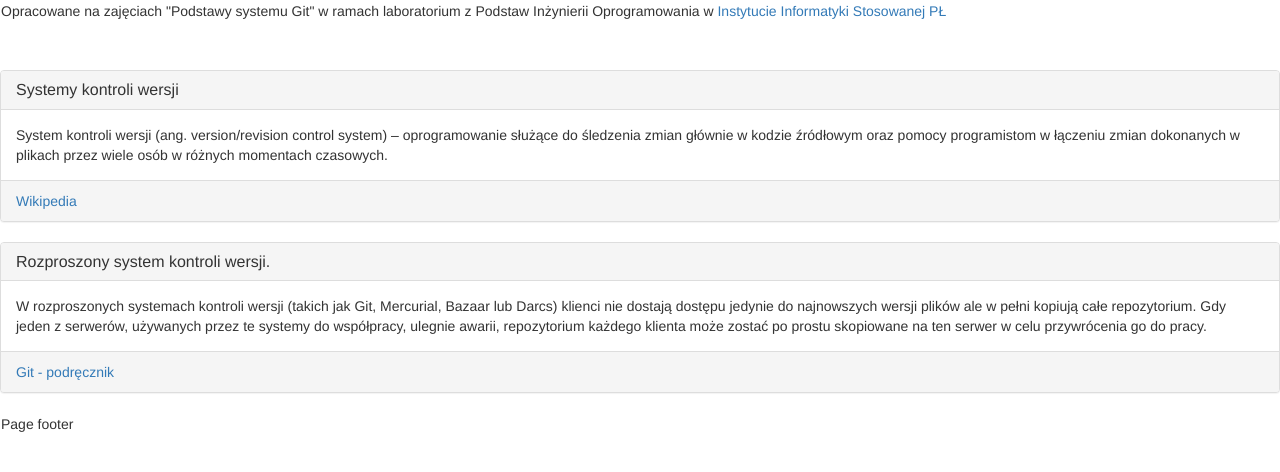
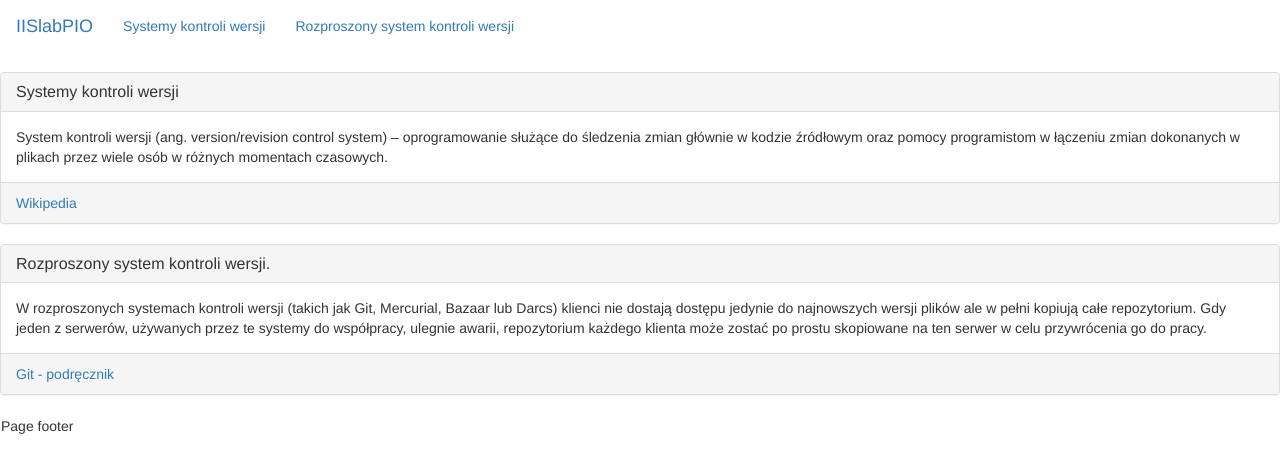
Before and after one commit to JaroslawKawecki/iislabpio_171946, a plain HTML site: page index.html in a window 1280 px wide. Drawn offline with nearby package versions, Linux system fonts and the light colour scheme.

Commit message:
Wprowadzono zmiany poraz 2 dla galezi master. Porawa ostatniego commita oraz dodanie nawigacji na stronie

```diff
--- a/index.html
+++ b/index.html
@@ -6,8 +6,17 @@
         </head>
         <body>
                 <nav class="navbar">
-                        Opracowane na zajęciach "Podstawy systemu Git" w ramach laboratorium z Podstaw Inżynierii Oprogramowania w <a href="http://www.iis.p.lodz.pl/">Instytucie Informatyki Stosowanej PŁ</a>
-                </nav>
+
+					         <div class="navbar-header">
+								<a class="navbar-brand" href="#">IISlabPIO</a>
+							</div>
+							<div class="collapse navbar-collapse">
+								<ul class="nav navbar-nav">
+									<li><a href="#section1">Systemy kontroli wersji</a></li>
+									<li><a href="#section2">Rozproszony system kontroli wersji</a></li>
+								</ul>
+							</div>
+			   </nav>
                 <section id="section1" class="panel panel-default">
                         <div class="panel-heading">
                          <h3 class="panel-title">Systemy kontroli wersji</h3>
```
